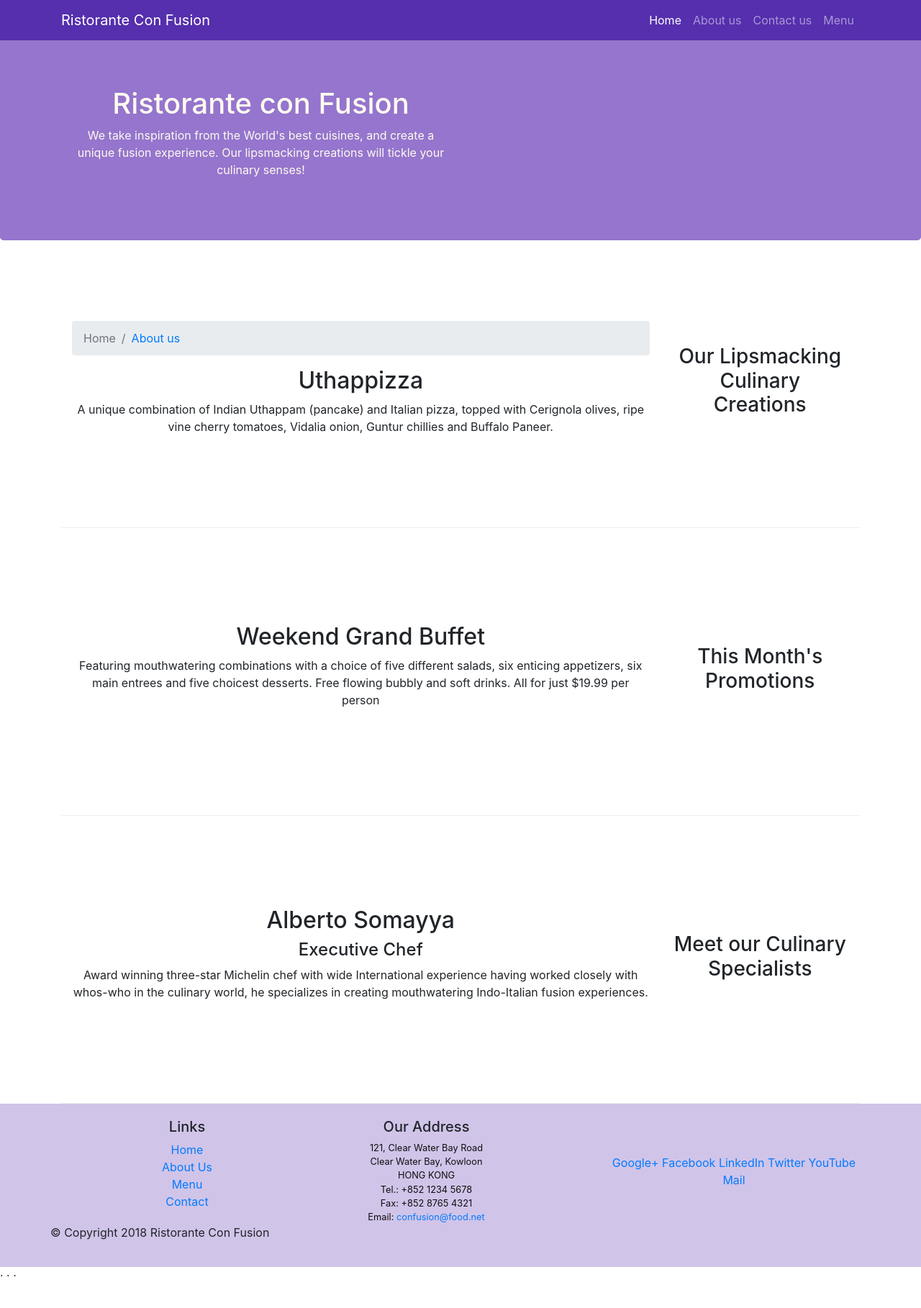
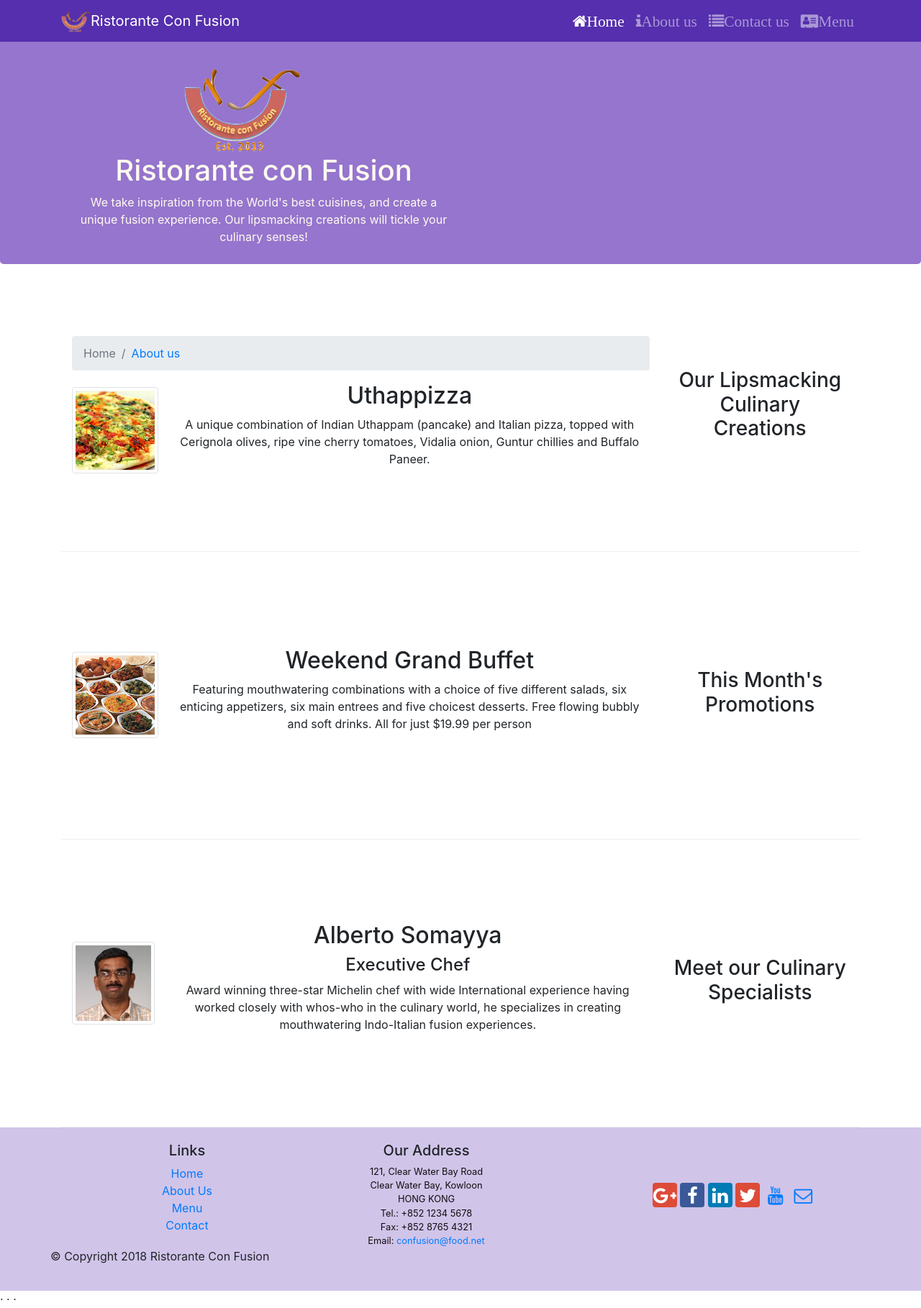
Before and after one commit to kaymid1/git-bootstrap4RE, a website: page index.html in a window 1280 px wide. Shown: the whole page at 72% size. Before the commit the page ends 1785 px from the top, so only its background shows below. Drawn offline with nearby package versions, Linux system fonts and the light colour scheme.

Commit message:
Images and Media

```diff
--- a/css/aboutusstyle.css
+++ b/css/aboutusstyle.css
@@ -68,3 +68,8 @@
     text-align: center;
 
   }
+  #indexLogo{
+    padding-left:80px;
+
+
+  }
--- a/css/contacus.css
+++ b/css/contacus.css
@@ -48,3 +48,8 @@
     padding :50px 0px 0px 0px;
     z-index: 0;
   }
+  #indexLogo{
+    padding-left:80px;
+
+
+  }
--- /dev/null
+++ b/css/loading.css
@@ -0,0 +1,16 @@
+.container{
+    animation: transitionIn 1s;
+}
+.jumbotron{
+    animation: transitionIn 1s;
+}
+@keyframes transitionIn {
+    from{
+        opacity: 0;
+        transform: rotateX(-10deg);
+    }
+    to{
+        opacity: 1;
+        transform: rotateX(0);
+    }
+}
--- a/css/style.css
+++ b/css/style.css
@@ -26,7 +26,7 @@
 }
 
 .jumbotron {
-  padding: 70px 30px 70px 30px;
+  padding: 40px 30px 10px 38px;
 
   margin: 0px auto;
 
@@ -51,3 +51,8 @@ body{
 .navbar-dark{
   background-color: #552fad;
 }
+
+#indexLogo{
+  padding-left:150px;
+  display: flex;
+}
--- a/index.html
+++ b/index.html
@@ -12,9 +12,12 @@
  <meta http-equiv="x-ua-compatible" content="ie=edge">
 
 <!-- Bootstrap CSS -->
-
+<link rel="stylesheet" href="node_modules/bootstrap/dist/css/bootstrap.min.css">
+<link rel="stylesheet" href="node_modules/font-awesome/css/font-awesome.min.css">
+<link rel="stylesheet" href="node_modules/bootstrap-social/bootstrap-social.css">
 <link rel="stylesheet" href="node_modules/bootstrap/dist/css/bootstrap.min.css">
 <link rel="stylesheet" href="css/style.css">
+<link rel="stylesheet" href="css/loading.css">
 <!-- Ex8-->
 <link rel="stylesheet" href="node_modules/font-awesome/css/font-awesome.min.css">
 
@@ -22,27 +25,33 @@
 </head>
 
 <body>
+
     <nav class="navbar navbar-dark navbar-expand-sm fixed-top"> <!-- Tạo một navbar -->
         <div class="container">
             <button class="navbar-toggler" type="button" data-toggle="collapse" data-target="#Navbar"> <!-- Tạo ra một option để ẩn và hiện item nav bar -->
                 <span class="navbar-toggler-icon"></span>
             </button>
+            <a href="index.html" class="navbar-brand mr-auto"><img src="img/logo.png" height="30" width="41"></a>
             <a class="navbar-brand mr-auto" href="index.html">Ristorante Con Fusion</a>
             <div class="collapse navbar-collapse" id="Navbar">
                 <!-- navbar-collapse dùng để tách item-->
                 <div class="collapse navbar-collapse"></div>
                 <ul class="navbar-nav mr-auto">
-                    <li class="nav-item active"><a class="nav-link" href="index.html">Home</a></li>
-                    <li class="nav-item"><a class="nav-link" href="aboutus.html">About us</a></li>
-                    <li class="nav-item"><a class="nav-link" href="contactus.html">Contact us</a></li>
-                    <li class="nav-item"><a class="nav-link" href="#">Menu</a></li>
+                    <li class="nav-item active"><a class="nav-link" href="index.html"><i class="fa fa-home fa-lg">Home</i></a></li>
+                    <li class="nav-item"><a class="nav-link" href="aboutus.html"><i class="fa fa-info fa-lg">About us</i></a></li>
+                    <li class="nav-item"><a class="nav-link" href="contactus.html"><i class="fa fa-list fa-lg">Contact us</i></a></li>
+                    <li class="nav-item"><a class="nav-link" href="#"><i class="fa fa-address-card fa-lg">Menu</i></a></li>
                 </ul>
             </div>
 
         </div>
     </nav>
+
     <header class = "jumbotron">
         <div class="container">
+            <div class="col-12 col-sm align-self-center">
+                <img src="img/logo.png" id="indexLogo" class="img-fluid">
+            </div>
             <div class="row row-header">
                 <div class=" col-12 col-sm-6">
                     <h1>Ristorante con Fusion</h1>
@@ -64,8 +73,12 @@
                     <li class="breadcrumb-item active">Home</li>
                     <li class="breadcrumb-item"><a href="aboutus.html">About us</a></li>
                   </ol>
-                <h2>Uthappizza</h2>
-                <p>A unique combination of Indian Uthappam (pancake) and Italian pizza, topped with Cerignola olives, ripe vine cherry tomatoes, Vidalia onion, Guntur chillies and Buffalo Paneer.</p>
+                <div class="media">
+                    <img src="img/uthappizza.png" alt="Uthappizza" class="d-flex mr-3 img-thumbnail align-self-center">
+                    <div class="media-body"><h2 class="mt-0">Uthappizza</h2>
+                        <p>A unique combination of Indian Uthappam (pancake) and Italian pizza, topped with Cerignola olives, ripe vine cherry tomatoes, Vidalia onion, Guntur chillies and Buffalo Paneer.</p>
+                    </div>
+                </div>
             </div>
         </div>
 
@@ -75,8 +88,13 @@
                 <h3>This Month's Promotions</h3>
             </div>
             <div class="col col-sm order-sm-first col-md ">
-                <h2>Weekend Grand Buffet</h2>
-                <p>Featuring mouthwatering combinations with a choice of five different salads, six enticing appetizers, six main entrees and five choicest desserts. Free flowing bubbly and soft drinks. All for just $19.99 per person </p>
+                <div class="media">
+                    <img src="img/buffet.png" alt="Weekend Grand Buffet" class="d-flex mr-3 img-thumbnail align-self-center">
+                    <div class="media-body">
+                        <h2 class="mt-0">Weekend Grand Buffet</h2>
+                        <p>Featuring mouthwatering combinations with a choice of five different salads, six enticing appetizers, six main entrees and five choicest desserts. Free flowing bubbly and soft drinks. All for just $19.99 per person </p>
+                    </div>
+                </div>
             </div>
         </div>
 
@@ -85,10 +103,14 @@
                 <h3>Meet our Culinary Specialists</h3>
             </div>
             <div class="col col-sm order-sm-first col-md ">
-                <h2>Alberto Somayya</h2>
-                <h4>Executive Chef</h4>
-                <p>Award winning three-star Michelin chef with wide International experience having worked closely with whos-who in the culinary world, he specializes in creating mouthwatering Indo-Italian fusion experiences. </p>
-            </div>
+            <div class="media">
+                <img src="img/alberto.png" alt="Alberto Somayya" class="d-flex mr-3 img-thumbnail align-self-center">
+                <div class="media-body">
+                    <h2 class="mt-0">Alberto Somayya</h2>
+                    <h4>Executive Chef</h4>
+                    <p class="d-none d-sm-block">Award winning three-star Michelin chef with wide International experience having worked closely with whos-who in the culinary world, he specializes in creating mouthwatering Indo-Italian fusion experiences. </p>
+                </div>
+
         </div>
     </div>
     </div>
@@ -118,12 +140,12 @@
                 </div>
                 <div class ="col-12 col-sm-4 align-self-center">
                     <div class="text-center" >
-                        <a href="http://google.com/+">Google+</a>
-                        <a href="http://www.facebook.com/profile.php?id=">Facebook</a>
-                        <a href="http://www.linkedin.com/in/">LinkedIn</a>
-                        <a href="http://twitter.com/">Twitter</a>
-                        <a href="http://youtube.com/">YouTube</a>
-                        <a href="mailto:">Mail</a>
+                        <a class="btn btn-social-icon btn-google" href="http://google.com/"><i class="fa fa-google-plus"></i></a>
+                        <a class="btn btn-social-icon btn-facebook" href="http://www.facebook.com/profile.php?id="><i class="fa fa-facebook"></i></a>
+                        <a class="btn btn-social-icon btn-linkedin"href="http://www.linkedin.com/in/"><i class="fa fa-linkedin"></i></a>
+                        <a class="btn btn-social-icon btn-google" href="http://twitter.com/"><i class="fa fa-twitter"></i></a>
+                        <a class="btn btn-social-icon btn-youtube"href="http://youtube.com/"><i class="fa fa-youtube"></i></a>
+                        <a class="btn btn-social-icon btn-mail" href="mailto:"><i class="fa fa-envelope-o"></i></a>
                     </div>
                 </div>
 
```
Also changed, not shown: aboutus.html (+22 -14 lines), contactus.html (+9 -4 lines), img/alberto.png (added), img/buffet.png (added), img/logo.png (added), img/uthappizza.png (added), 1 other file.
